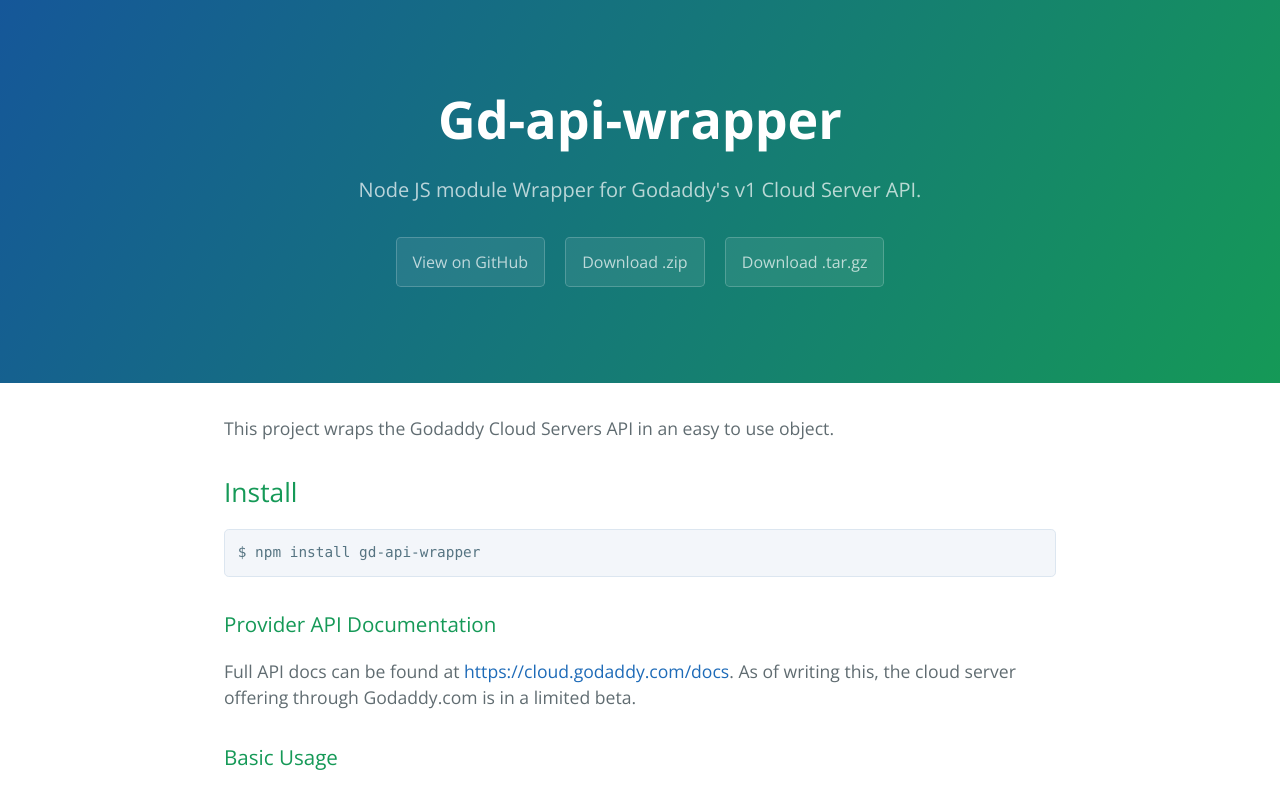
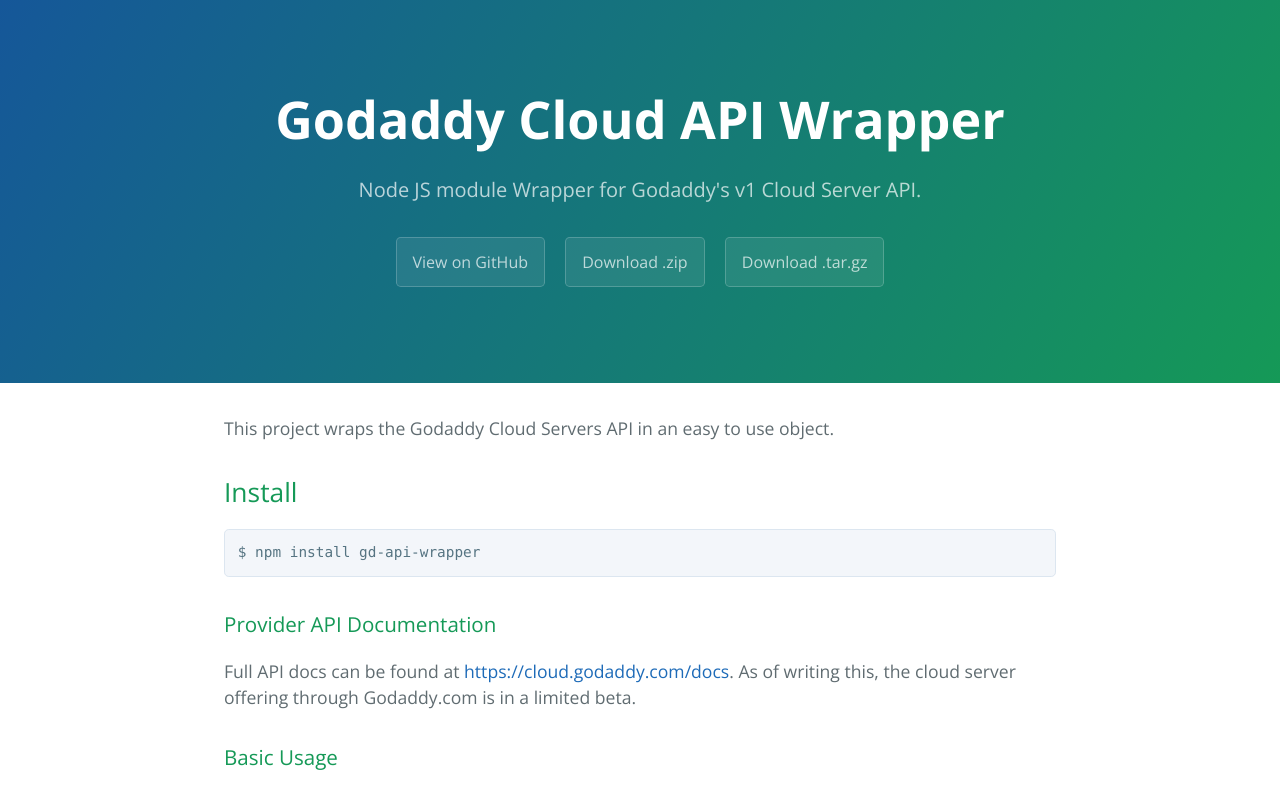
Before and after one commit to briboles/gd-api-wrapper, a plain HTML site: page index.html in a window 1280 px wide. Shown: the top 787 px of the page. Drawn offline with nearby package versions, Linux system fonts and the light colour scheme.

Commit message:
Create gh-pages branch via GitHub

```diff
--- a/index.html
+++ b/index.html
@@ -2,7 +2,7 @@
 <html lang="en-us">
   <head>
     <meta charset="UTF-8">
-    <title>Gd-api-wrapper by briboles</title>
+    <title>Godaddy Cloud API Wrapper by briboles</title>
     <meta name="viewport" content="width=device-width, initial-scale=1">
     <link rel="stylesheet" type="text/css" href="stylesheets/normalize.css" media="screen">
     <link href='http://fonts.googleapis.com/css?family=Open+Sans:400,700' rel='stylesheet' type='text/css'>
@@ -11,7 +11,7 @@
   </head>
   <body>
     <section class="page-header">
-      <h1 class="project-name">Gd-api-wrapper</h1>
+      <h1 class="project-name">Godaddy Cloud API Wrapper</h1>
       <h2 class="project-tagline">Node JS module Wrapper for Godaddy&#39;s v1 Cloud Server API.</h2>
       <a href="https://github.com/briboles/gd-api-wrapper" class="btn">View on GitHub</a>
       <a href="https://github.com/briboles/gd-api-wrapper/zipball/master" class="btn">Download .zip</a>
@@ -129,8 +129,10 @@
 
 <p>Pull requests are welcome. Issues can be posted at <a href="https://github.com/briboles/gd-api-wrapper/issues">https://github.com/briboles/gd-api-wrapper/issues</a>.</p>
 
+<p>Design Inspired by <a href="https://github.com/pauldenotter/nautical">https://github.com/pauldenotter/nautical</a></p>
+
       <footer class="site-footer">
-        <span class="site-footer-owner"><a href="https://github.com/briboles/gd-api-wrapper">Gd-api-wrapper</a> is maintained by <a href="https://github.com/briboles">briboles</a>.</span>
+        <span class="site-footer-owner"><a href="https://github.com/briboles/gd-api-wrapper">Godaddy Cloud API Wrapper</a> is maintained by <a href="https://github.com/briboles">briboles</a>.</span>
 
         <span class="site-footer-credits">This page was generated by <a href="https://pages.github.com">GitHub Pages</a> using the <a href="https://github.com/jasonlong/cayman-theme">Cayman theme</a> by <a href="https://twitter.com/jasonlong">Jason Long</a>.</span>
       </footer>
```
Also changed, not shown: params.json (+1 -1 lines).
